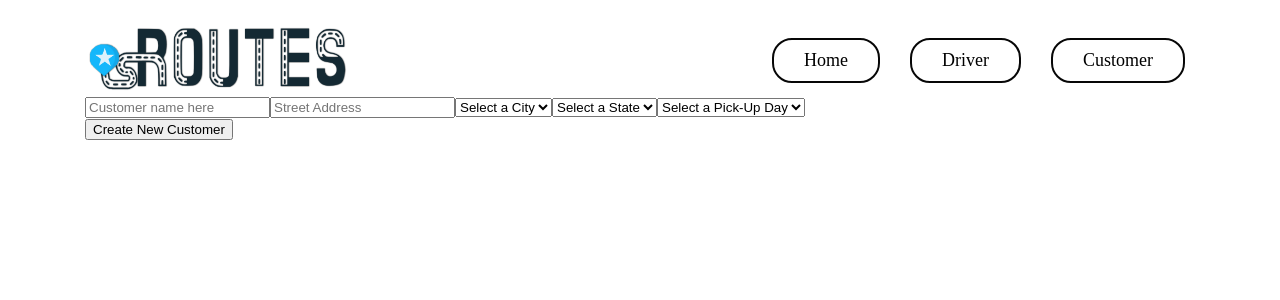
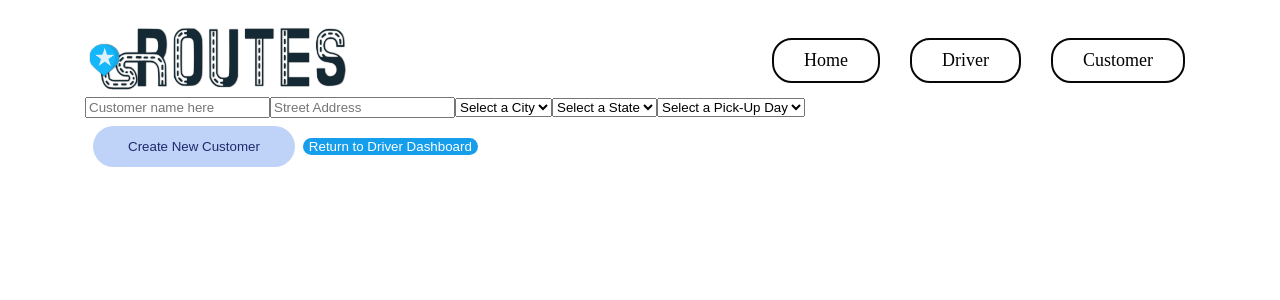
Before and after one commit to reneeswick/routes, a React (Create React App) app: page /add-new-customer in a window 1280 px wide. Shown: the top 300 px of the page. Built offline with nearby package versions, Linux system fonts and the light colour scheme; a web font is replaced by a local one.

Commit message:
Add links to the form and driver dashboard

```diff
--- a/src/Components/DriverDashboard/DriverDashboard.js
+++ b/src/Components/DriverDashboard/DriverDashboard.js
@@ -1,4 +1,5 @@
 import React, {useState} from 'react';
+import { Link } from 'react-router-dom';
 import DynamicMap from '../DynamicMap/DynamicMap';
 import Welcome from '../Welcome/Welcome';
 import RouteCardsContainer from '../RouteCardsContainer/RouteCardsContainer';
@@ -46,6 +47,9 @@ const DriverDashboard = () => {
         <DynamicMap />
         <RouteCardsContainer locations={trialLocations}/>
       </div>
+      <Link to='/add-new-customer'>
+        <button className='btn-stndrd'>Add New Customer</button>
+      </Link>
     </div>
   )
 
--- a/src/Components/FormAddCustomer/FormAddCustomer.js
+++ b/src/Components/FormAddCustomer/FormAddCustomer.js
@@ -1,4 +1,5 @@
 import React, { useState } from 'react';
+import { Link } from 'react-router-dom';
 
 const FormAddCustomer = () => {
   const [customerName, setCustomerName] = useState('');
@@ -70,7 +71,10 @@ const FormAddCustomer = () => {
           <option value='Saturday'>Saturday</option>
         </select>
       </form>
-      <button onClick={()=>{submitNewCustomer()}}>Create New Customer</button>
+      <button className='btn-stndrd' onClick={()=>{submitNewCustomer()}}>Create New Customer</button>
+      <Link to='/driver'>
+        <button className='secondary-btn'>Return to Driver Dashboard</button>
+      </Link>
     </div>
   )
 }
--- a/src/Components/RouteCard/RouteCard.css
+++ b/src/Components/RouteCard/RouteCard.css
@@ -31,7 +31,7 @@
   color: #800000;
 }
 
-.service-completed-btn {
+.secondary-btn {
   background-color: #159EEC;
   border: none;
   color: white;
@@ -39,7 +39,7 @@
   cursor: pointer;
 }
 
-.service-completed-btn:hover {
+.secondary-btn:hover {
   background-color: #1E2A6A;
   color: white;
   transition: .5s;
--- a/src/Components/RouteCard/RouteCard.js
+++ b/src/Components/RouteCard/RouteCard.js
@@ -9,7 +9,7 @@ const RouteCard = ({locations}) => {
         <div className='company-name'>{location.name}</div>
         <div className='disp-label'>Estimated Disposal Time: </div>
         <div className='disp-time'>{location.disposalTime} mins</div>
-        <button className="service-completed-btn">Service Completed</button>
+        <button className='secondary-btn'>Service Completed</button>
       </div>
     )
   })
```
